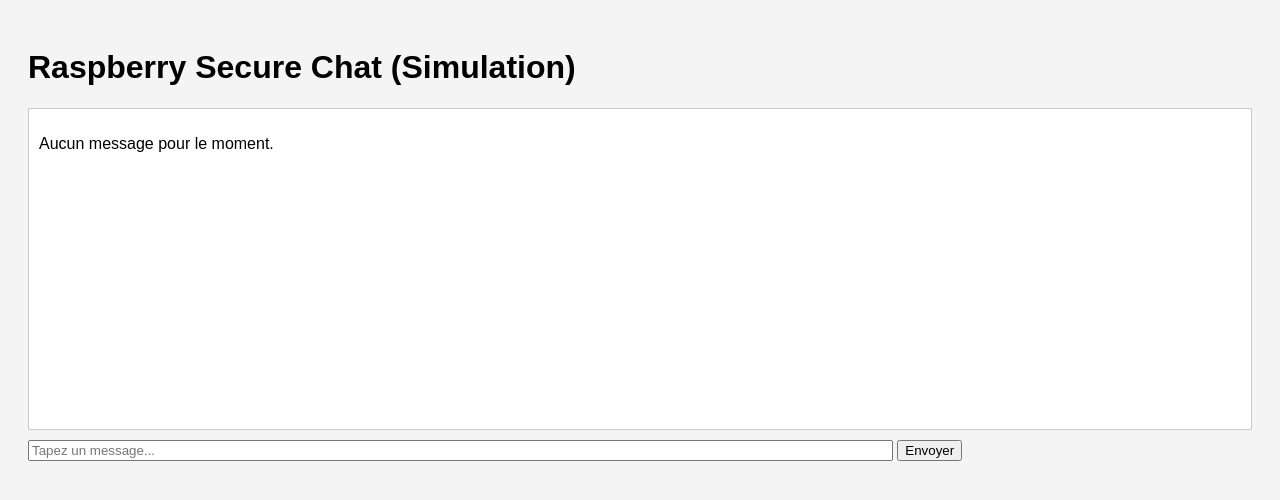
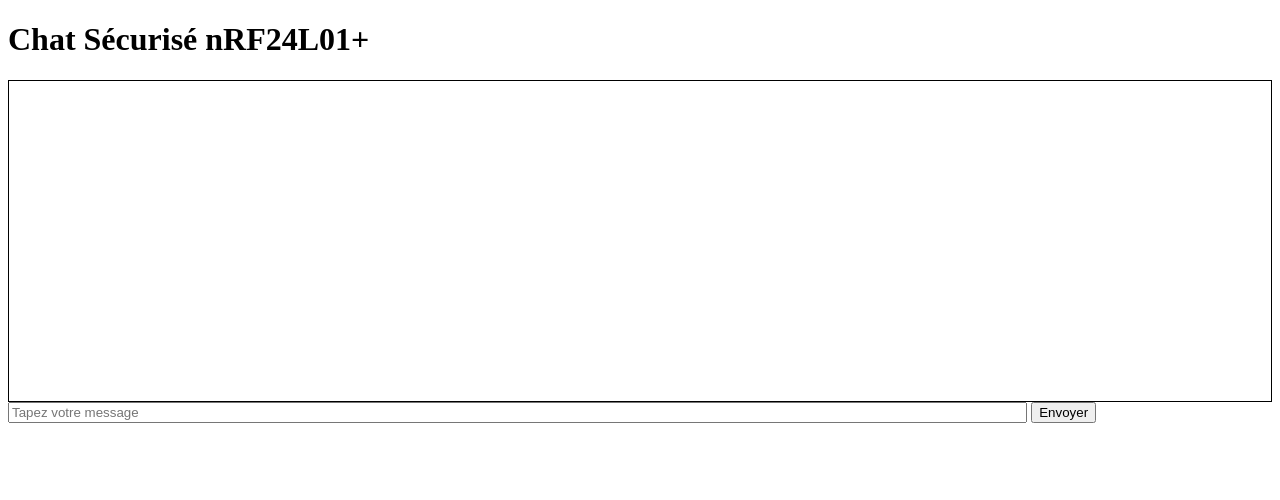
Before and after one commit to smailnice06/Raspberry-secure-communication, a Flask app: page / in a window 1280 px wide. Shown: the top 500 px of the page. Run offline with Flask 3, Linux system fonts and the light colour scheme.

Commit message:
templates

```diff
--- a/templates/chat.html
+++ b/templates/chat.html
@@ -1,34 +1,18 @@
-<!DOCTYPE html>
-<html lang="fr">
+<!doctype html>
+<html>
 <head>
-    <meta charset="UTF-8">
-    <title>Raspberry Secure Chat</title>
-    <style>
-        body { font-family: Arial, sans-serif; background-color: #f4f4f4; padding: 20px; }
-        #chat-box { border: 1px solid #ccc; padding: 10px; height: 300px; overflow-y: scroll; background: #fff; }
-        .message { margin-bottom: 10px; }
-        .sender { font-weight: bold; }
-        #message-form { margin-top: 10px; }
-    </style>
+    <title>Chat nRF24L01+ Sécurisé</title>
 </head>
 <body>
-    <h1>Raspberry Secure Chat (Simulation)</h1>
-
-    <div id="chat-box">
-        {% if messages %}
-            {% for msg in messages %}
-                <div class="message">
-                    <span class="sender">{{ msg.sender }}:</span> {{ msg.text }}
-                </div>
-            {% endfor %}
-        {% else %}
-            <p>Aucun message pour le moment.</p>
-        {% endif %}
+    <h1>Chat Sécurisé nRF24L01+</h1>
+    <div id="messages" style="border:1px solid #000; padding:10px; height:300px; overflow:auto;">
+        {% for msg in messages %}
+            <div>{{ msg }}</div>
+        {% endfor %}
     </div>
-
-    <form id="message-form" method="POST" action="/send">
-        <input type="text" name="message" placeholder="Tapez un message..." required style="width: 70%;">
-        <button type="submit">Envoyer</button>
+    <form method="POST">
+        <input type="text" name="message" placeholder="Tapez votre message" style="width:80%;">
+        <input type="submit" value="Envoyer">
     </form>
 </body>
 </html>
```
